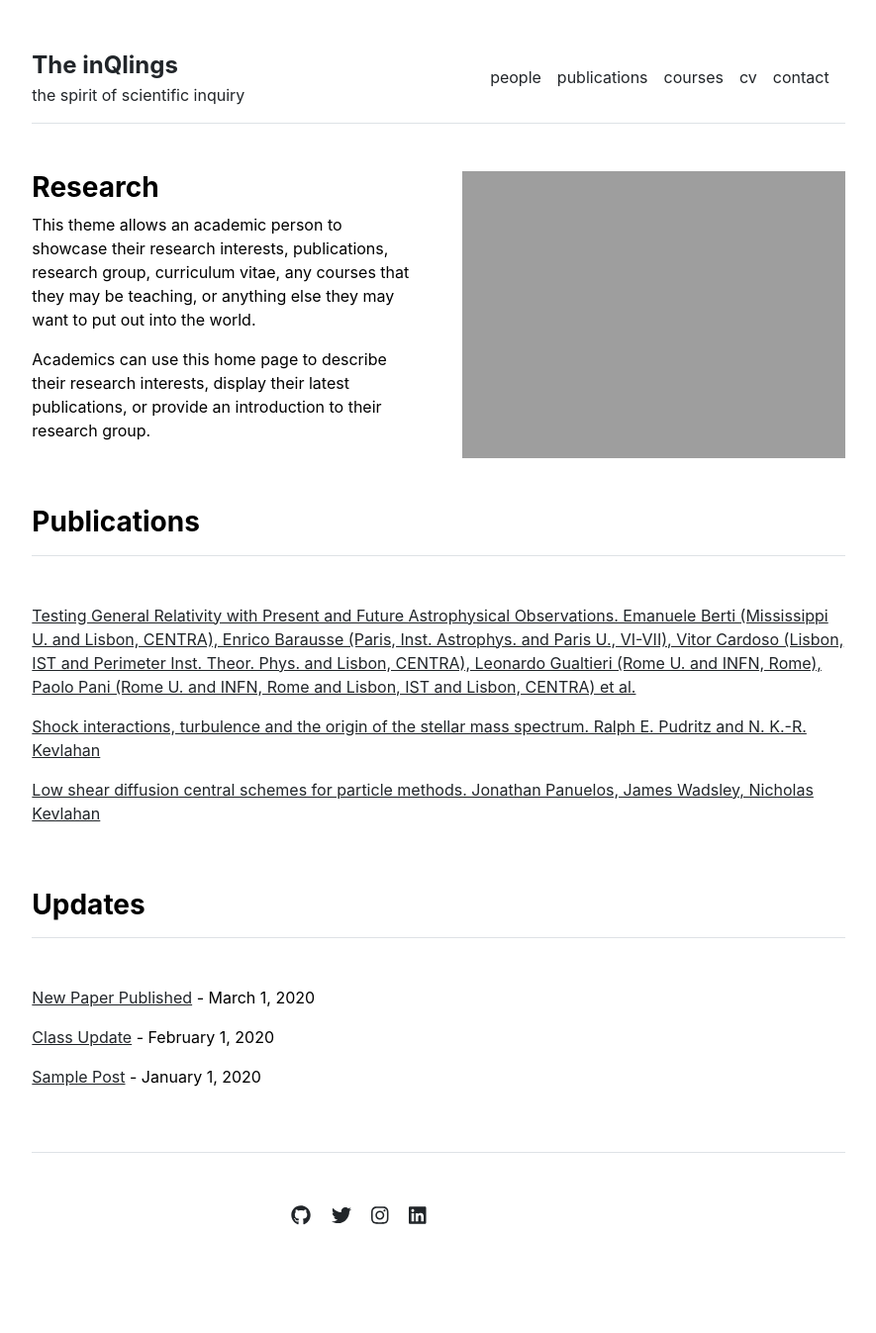
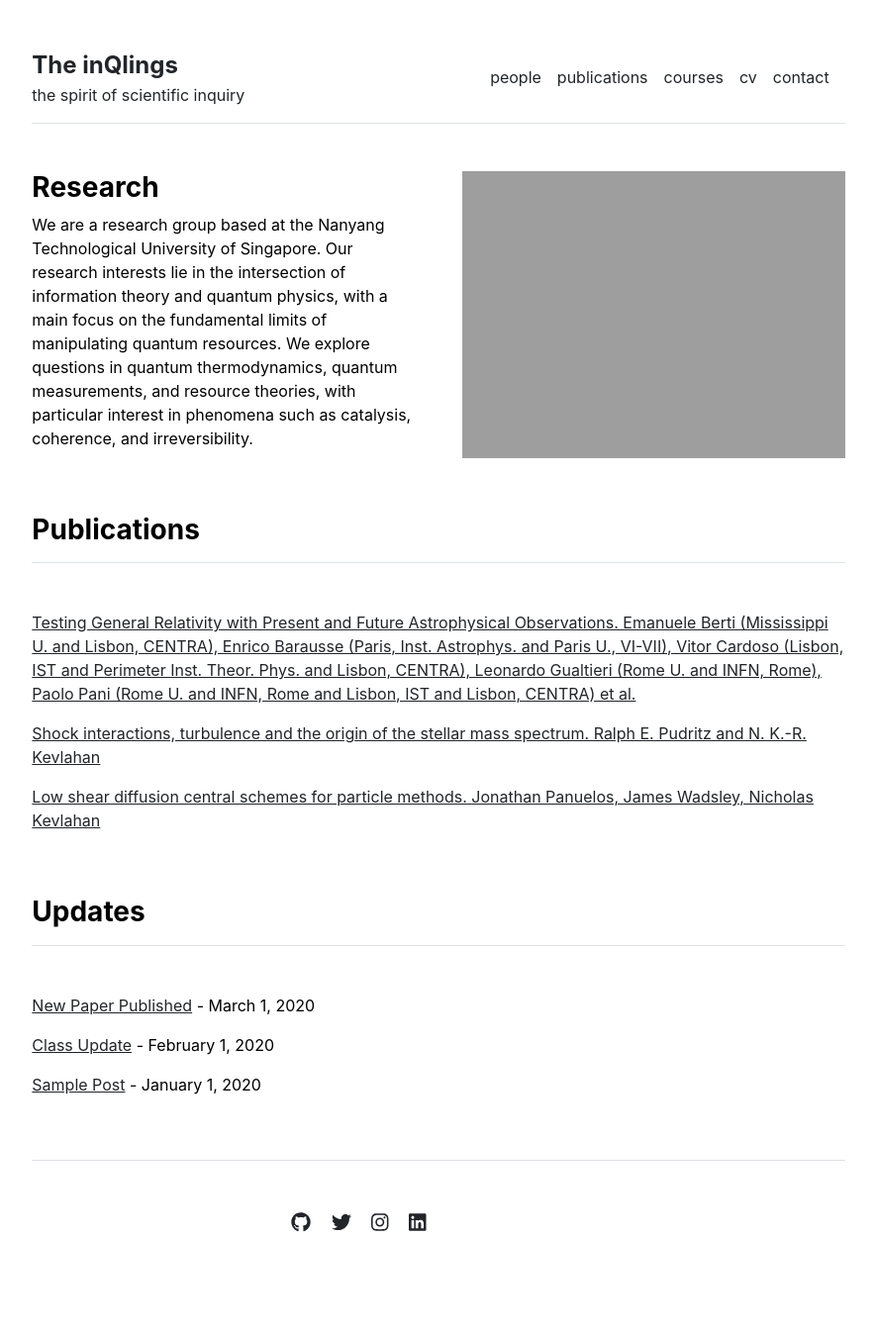
Before and after one commit to nelly-ng/nelly-ng.github.io, a Jekyll site: the page built from index.md, in a window 1280 px wide. Shown: the whole page at 99% size, without its empty margins (197-1082 px from the left). Built offline with Jekyll 4.4.1, drawn with Linux system fonts in a browser that asks for light colours.

Commit message:
Update index.md

```diff
--- a/index.md
+++ b/index.md
@@ -3,6 +3,4 @@ layout: home
 title: "Home"
 ---
 
-This theme allows an academic person to showcase their research interests, publications, research group, curriculum vitae, any courses that they may be teaching, or anything else they may want to put out into the world.
-
-Academics can use this home page to describe their research interests, display their latest publications, or provide an introduction to their research group.
+We are a research group based at the Nanyang Technological University of Singapore. Our research interests lie in the intersection of information theory and quantum physics, with a main focus on the fundamental limits of manipulating quantum resources. We explore questions in quantum thermodynamics, quantum measurements, and resource theories, with particular interest in phenomena such as catalysis, coherence, and irreversibility.
```
